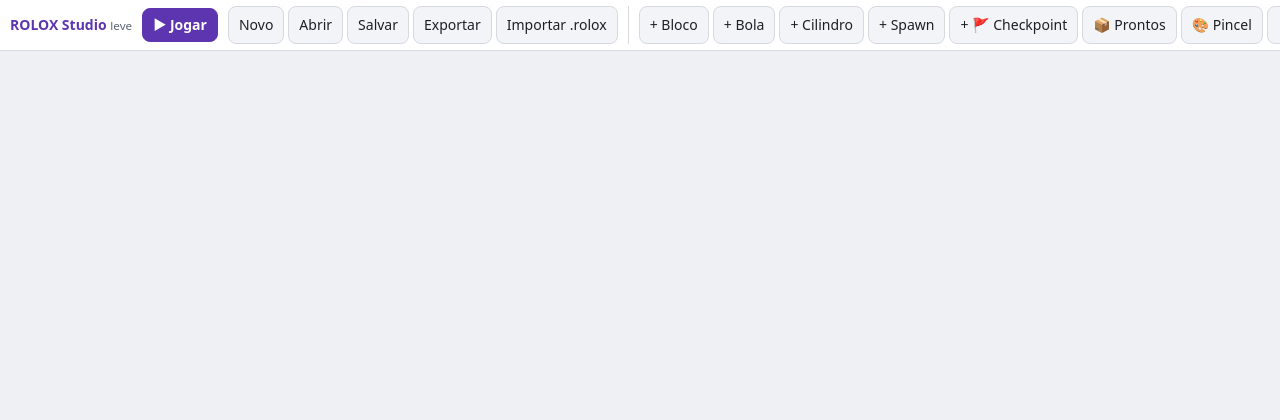
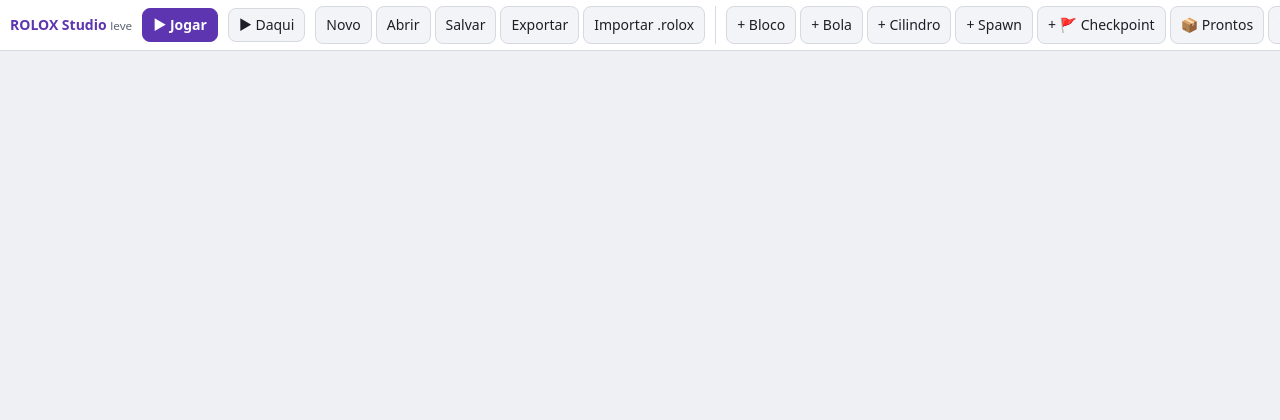
Before and after one commit to a30208777-ai/Claude-code-data1, a Flask app: page /studio/leve in a window 1280 px wide. Shown: the top 420 px of the page. Run offline with Flask 3, Linux system fonts and the light colour scheme; some libraries are stand-ins or nearby versions.

Commit message:
Studio: ▶ Daqui (testar começando em cima da peça selecionada)
- botão '▶ Daqui' ao lado do Jogar: o personagem começa em cima da peça escolhida (ótimo para obby)
- sem peça selecionada, explica o que fazer

Co-Authored-By: Claude Opus 5.5 <noreply@anthropic.com>
Claude-Session: https://claude.ai/code/session_011ABdooViZnUW6RD6tafr3X

```diff
--- a/Rolox-Studio/static/studio/editor.js
+++ b/Rolox-Studio/static/studio/editor.js
@@ -652,6 +652,12 @@ const acoes = {
   desfazer() { irParaFoto(historico.i - 1); },
   refazer() { irParaFoto(historico.i + 1); },
   async jogar() { estado.jogo ? pararJogo() : iniciarJogo(); },
+  async jogarDaqui() {
+    if (estado.jogo) { pararJogo(); return; }
+    const i = estado.sel;
+    if (!(i instanceof BasePart) || i._destruida) { modal("Selecione a peça de onde quer começar (ex.: um degrau do obby) e toque em ▶ Daqui."); return; }
+    iniciarJogo(i);
+  },
 };
 
 function marcarBotao(acao) {
@@ -724,7 +730,12 @@ document.addEventListener("keydown", (e) => {
 document.addEventListener("keyup", (e) => estado.jogo?.teclas.delete(e.key.toLowerCase()));
 
 // -------------------------------------------------------------- jogar
-async function iniciarJogo() {
+/** Ponto em cima de uma peça (para "▶ Testar daqui"). Puro: dá para testar. */
+export function pontoEmCima(peca) {
+  return peca.Position.add(new Vector3(0, peca.Size.Y / 2 + 3, 0));
+}
+
+async function iniciarJogo(daqui = null) {
   if (scriptAberto) fecharScript();
   gizmo?.detach();
   orbita.enabled = false;
@@ -744,6 +755,12 @@ async function iniciarJogo() {
   catch (err) { saida(`Erro ao iniciar: ${err.message}`, "erro"); pararJogo(); return; }
   jogo._pararMidias = ligarMidias(jogo, render);
   $("#controlesToque").hidden = !(CELULAR || "ontouchstart" in window);
+  if (daqui && jogo.local?.raiz) {                         // ▶ Testar daqui: começa em cima da peça escolhida
+    jogo.local.raiz.Position = pontoEmCima(daqui);
+    jogo.local.raiz.Velocity = new Vector3();
+    jogo.cam?.posicionarAtras?.(jogo.local.raiz.Position);
+    saida(`▶ Começando em cima de "${daqui.Name}"`, "sistema");
+  }
 }
 
 function pararJogo() {
--- a/Rolox-Studio/templates/studio.html
+++ b/Rolox-Studio/templates/studio.html
@@ -19,6 +19,7 @@
   <header id="barra" role="toolbar" aria-label="Ferramentas">
     <strong class="marca">ROLOX Studio <small>{{ 'leve' if modo == 'leve' else 'PC' }}</small></strong>
     <button data-acao="jogar" id="botaoJogar" class="destaque">▶ Jogar</button>
+    <button data-acao="jogarDaqui" title="Testar começando em cima da peça selecionada">▶ Daqui</button>
     <div class="grupo">
       <button data-acao="novo" title="Novo projeto">Novo</button>
       <button data-acao="abrir" title="Abrir projeto">Abrir</button>
```
